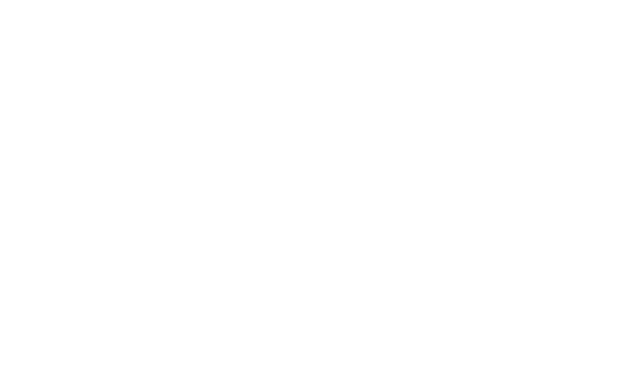
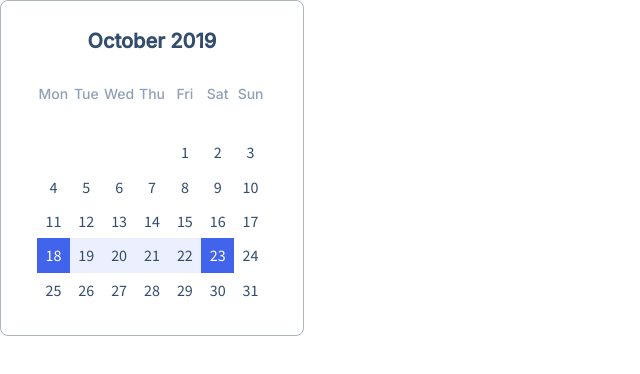
Before and after one commit to js-tasks-ru/htmlcss-20220519_kuzzzzzina, a website: page 05-lection3/03-calendar/index.html in a window 1280 px wide. Shown: the whole page, without its empty margins (0-640 px from the left). Drawn offline with Linux system fonts and the light colour scheme.

Commit message:
Calendar

```diff
--- a/05-lection3/03-calendar/calendar.css
+++ b/05-lection3/03-calendar/calendar.css
@@ -0,0 +1,72 @@
+.calendar {
+    max-width: 304px;
+    background: #FFFFFF;
+    border: 1px solid var(--grey-3);
+    border-radius: 8px;
+    box-sizing: border-box;
+    padding: 28px 36px;
+}
+
+.calendar__title {
+    font-family: 'Inter';
+    font-style: normal;
+    font-weight: 600;
+    font-size: 20px;
+    line-height: 24px;
+    color: var(--blue-3);
+    text-align: center;
+    margin-bottom: 24px;
+}
+
+.calendar__wrapper {
+    position: relative;
+    padding-bottom: 100%;
+}
+
+.calendar__inner {
+    position: absolute;
+    top: 0;
+    left: 0;
+    bottom: 0;
+    right: 0;
+
+    display: grid;
+    grid-template-columns: repeat(7, 1fr);
+    grid-template-rows: repeat(auto, 1fr);
+}
+
+.calendar__item {
+    font-family: 'Source Sans Pro';
+    font-style: normal;
+    font-weight: 400;
+    font-size: 16px;
+    line-height: 20px;
+
+    display: flex;
+    align-items: center;
+    justify-content: center;
+    color: var(--blue-3);
+}
+
+.calendar__item:nth-child(8) {
+    grid-column: 5;
+}
+
+.calendar__item_day {
+    font-family: 'Inter';
+    font-style: normal;
+    font-weight: 400;
+    font-size: 14px;
+    line-height: 20px;
+    color: var(--grey-5);
+    margin-bottom: 24px;
+}
+
+.calendar__item_select-blue {
+    background: var(--blue-1);
+    color: var(--white);
+}
+
+.calendar__item_select {
+    background: rgba(160, 177, 245, 0.2);
+}
--- a/05-lection3/03-calendar/index.html
+++ b/05-lection3/03-calendar/index.html
@@ -7,6 +7,50 @@
         <title>Calendar</title>
     </head>
     <body>
-
+        <div class="calendar">
+            <div class="calendar__title">October 2019</div>
+            <div class="calendar__wrapper">
+                <div class="calendar__inner">
+                    <span class="calendar__item calendar__item_day">Mon</span>
+                    <span class="calendar__item calendar__item_day">Tue</span>
+                    <span class="calendar__item calendar__item_day">Wed</span>
+                    <span class="calendar__item calendar__item_day">Thu</span>
+                    <span class="calendar__item calendar__item_day">Fri</span>
+                    <span class="calendar__item calendar__item_day">Sat</span>
+                    <span class="calendar__item calendar__item_day">Sun</span>
+                    <span class="calendar__item">1</span>
+                    <span class="calendar__item">2</span>
+                    <span class="calendar__item">3</span>
+                    <span class="calendar__item">4</span>
+                    <span class="calendar__item">5</span>
+                    <span class="calendar__item">6</span>
+                    <span class="calendar__item">7</span>
+                    <span class="calendar__item">8</span>
+                    <span class="calendar__item">9</span>
+                    <span class="calendar__item">10</span>
+                    <span class="calendar__item">11</span>
+                    <span class="calendar__item">12</span>
+                    <span class="calendar__item">13</span>
+                    <span class="calendar__item">14</span>
+                    <span class="calendar__item">15</span>
+                    <span class="calendar__item">16</span>
+                    <span class="calendar__item">17</span>
+                    <span class="calendar__item calendar__item_select-blue">18</span>
+                    <span class="calendar__item calendar__item_select">19</span>
+                    <span class="calendar__item calendar__item_select">20</span>
+                    <span class="calendar__item calendar__item_select">21</span>
+                    <span class="calendar__item calendar__item_select">22</span>
+                    <span class="calendar__item calendar__item_select-blue">23</span>
+                    <span class="calendar__item">24</span>
+                    <span class="calendar__item">25</span>
+                    <span class="calendar__item">26</span>
+                    <span class="calendar__item">27</span>
+                    <span class="calendar__item">28</span>
+                    <span class="calendar__item">29</span>
+                    <span class="calendar__item">30</span>
+                    <span class="calendar__item">31</span>
+                </div>
+            </div>
+        </div>
     </body>
 </html>
--- a/assets/css/main.css
+++ b/assets/css/main.css
@@ -10,11 +10,14 @@
     --blue: #374FC7;
     --blue-1: #4263EB;
     --blue-2:#2342C0;
+    --blue-3: #334D6E;
+    --blue-4: #A0B1F5;
     --red: #F03D3E;
     --grey-1: #F8F9FA;
     --grey-2: #DDE2E5;
     --grey-3: #ACB5BD;
     --grey-4: #495057;
+    --grey-5: #90A0B7;
 
     --error: var(--red);
     --success: var(--blue);
--- a/assets/fonts/fonts.css
+++ b/assets/fonts/fonts.css
@@ -1 +1,3 @@
 @import url('https://fonts.googleapis.com/css2?family=Roboto:ital,wght@0,100;0,300;0,400;0,500;0,700;0,900;1,100;1,300;1,400;1,500;1,700;1,900&display=swap');
+@import url('https://fonts.googleapis.com/css2?family=Inter:wght@500&display=swap');
+@import url('https://fonts.googleapis.com/css2?family=Inter:wght@500&family=Source+Sans+Pro&display=swap');
```
